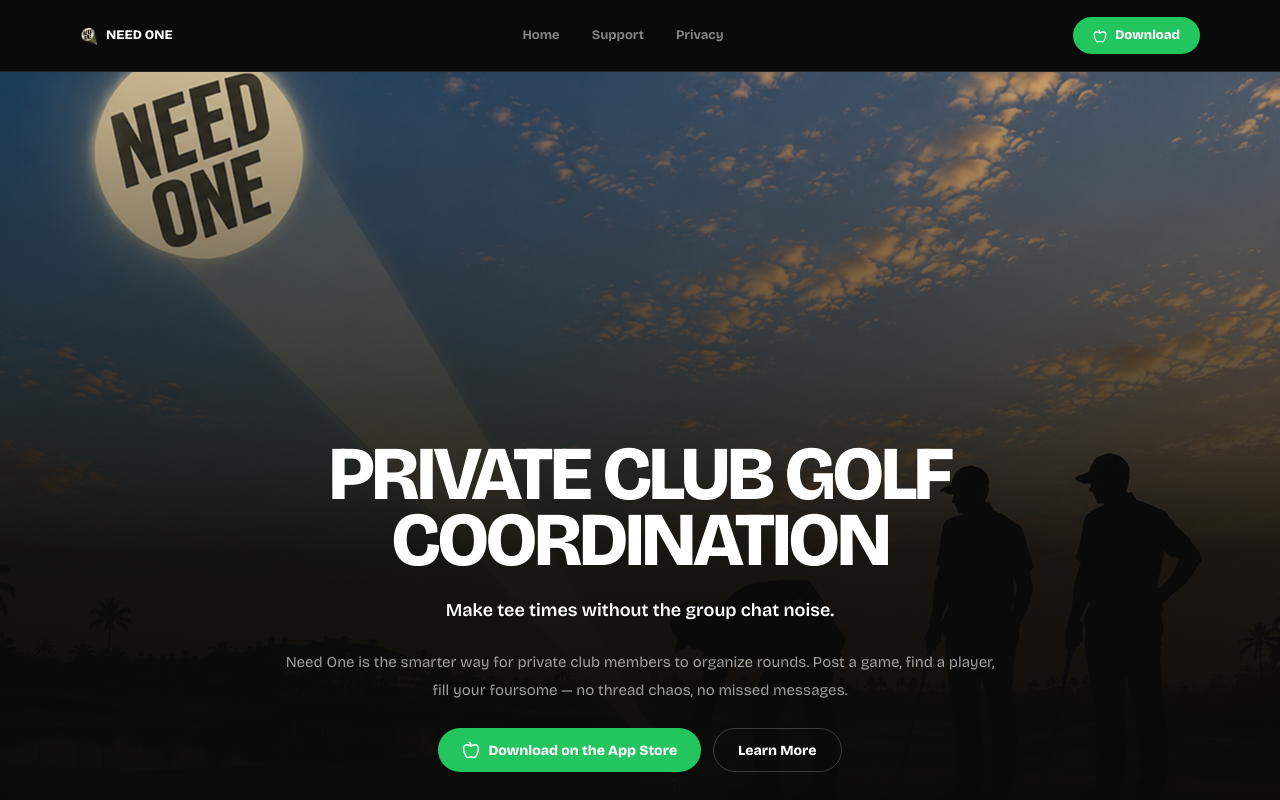
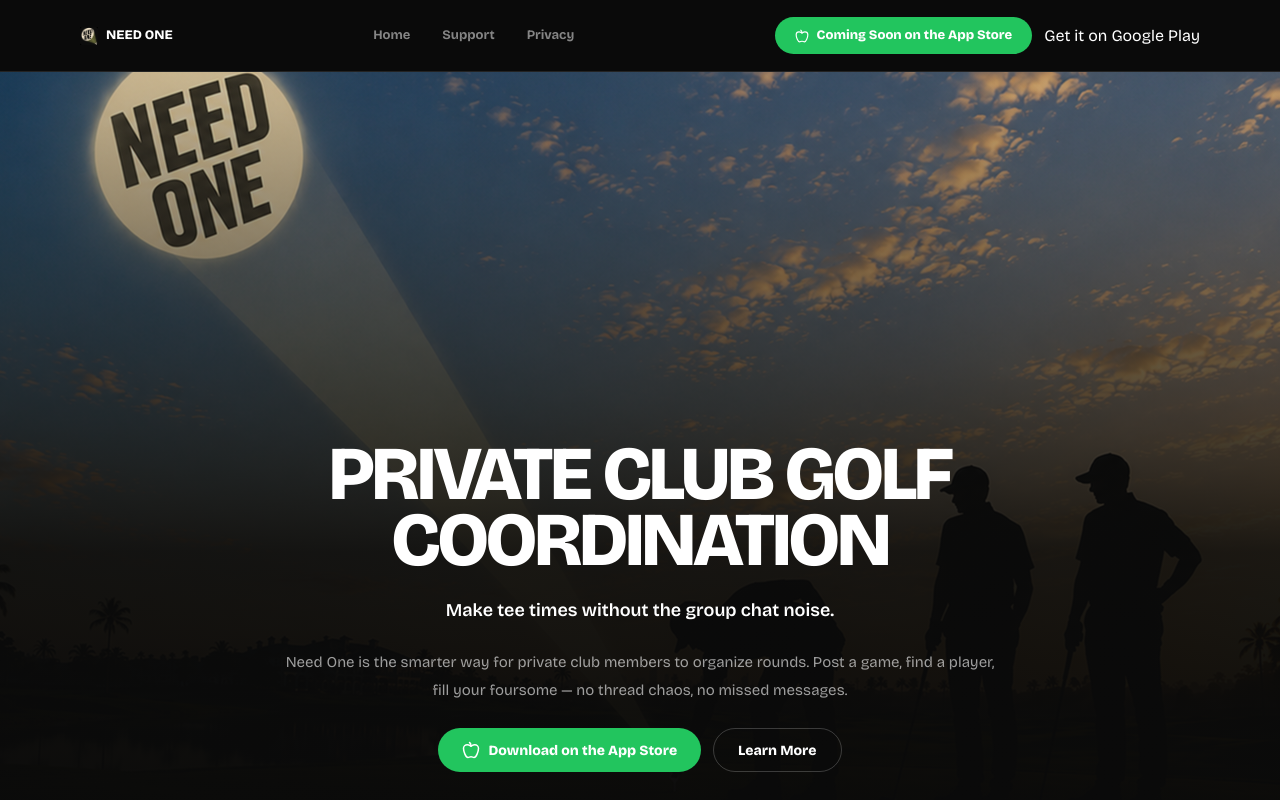
Before and after one commit to mdanieledcg-pixel/needone-website, a React (Vite) app: page / in a window 1280 px wide. Shown: the top 800 px of the page. Built offline with nearby package versions, Linux system fonts and the light colour scheme.

Commit message:
Add Google Play download link

```diff
--- a/src/components/Header.tsx
+++ b/src/components/Header.tsx
@@ -30,8 +30,18 @@
           className="flex h-[37px] items-center justify-center gap-2 rounded-full bg-[#22C55E] px-5 text-[13px] font-black text-[#0A0A0A]"
         >
           <Apple className="h-[14px] w-[14px]" />
-          Download
+            Coming Soon on the App Store
         </a>
+
+      <a
+        href="https://play.google.com/store/apps/details?id=com.needone.app"
+        target="_blank"
+        rel="noopener noreferrer"
+        className="..."
+      >
+        Get it on Google Play
+      </a>
+
       </div>
     </header>
   )
```
